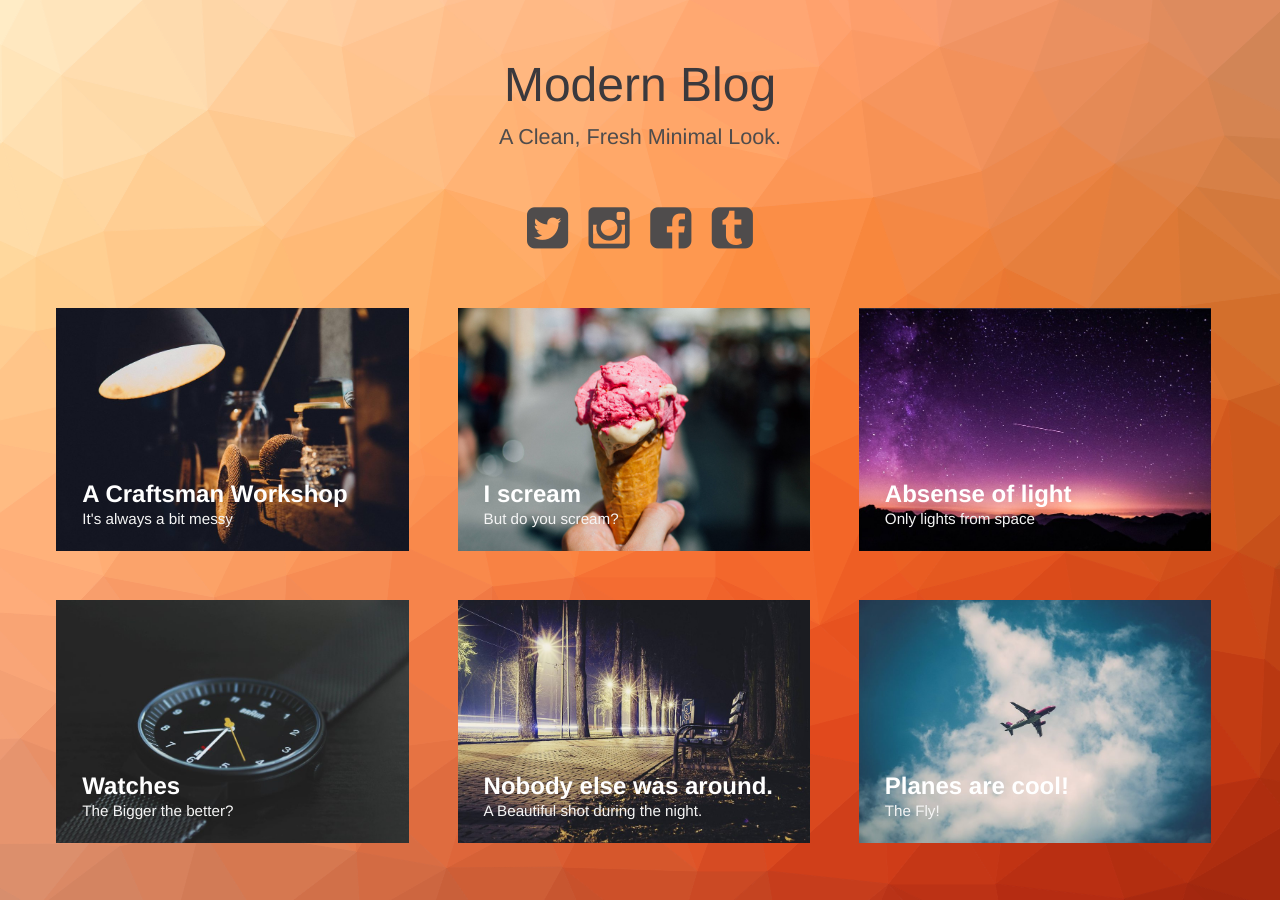
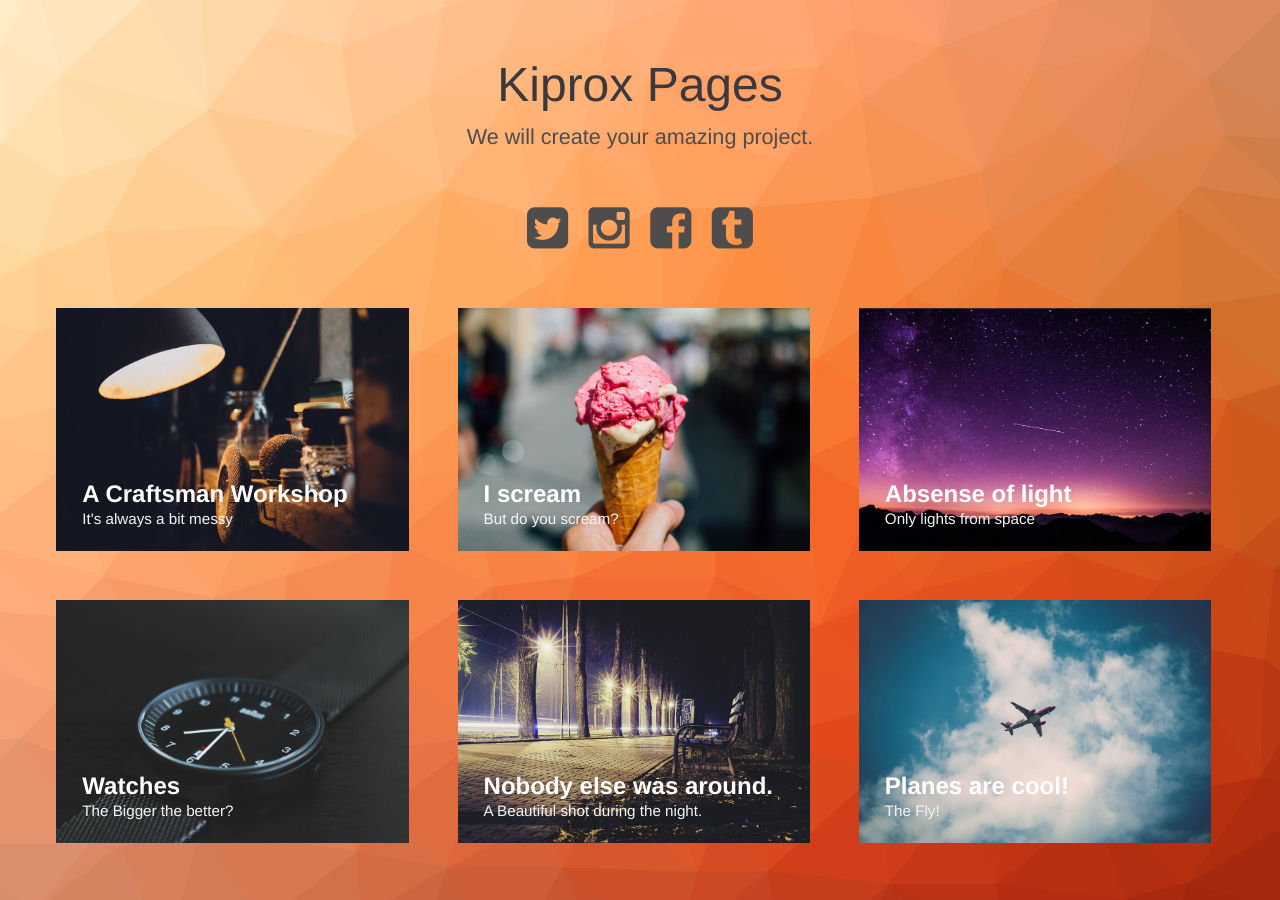
Before and after one commit to kiprox/kiprox.github.io, a Jekyll site: the page built from index.html, in a window 1280 px wide. Built offline with Jekyll 4.4.1, drawn with Linux system fonts in a browser that asks for light colours.

Commit message:
just commit

```diff
--- a/_config.yml
+++ b/_config.yml
@@ -1,7 +1,7 @@
 # Site settings
-title: Modern Blog
-description: Modern-Blog A Elegant template for Jekyll
+title: KIPROX Blog
+description: Modern-Blog A Elegant
 keywords: Modern, Blogging, Fun
-author: Wferr
-baseurl: "" # the subpath of your site, e.g. /blog/
+author: Kiprox
+baseurl: "/" # the subpath of your site, e.g. /blog/
 url: "" # the base hostname & protocol for your site
--- a/index.html
+++ b/index.html
@@ -28,11 +28,11 @@ layout: compress
 <body class="body">
 <div class="container">
     <header class="header">
-        <h1>Modern Blog<span>A Clean, Fresh Minimal Look.</span></h1>
+        <h1>Kiprox Pages<span>We will create your amazing project.</span></h1>
         <nav class="links">
             <a href="#"><i class="fa fa-twitter-square fa-3x"></i></a>
             <a href="#"><i class="fa fa-instagram fa-3x"></i></a>
-            <a href="#"><i class="fa fa-facebook-square fa-3x"></i></a>
+            <a href="//fb.com/delta.web.id"><i class="fa fa-facebook-square fa-3x"></i></a>
             <a href="#"><i class="fa fa-tumblr-square fa-3x"></i></a>
         </nav>
     </header>
```
